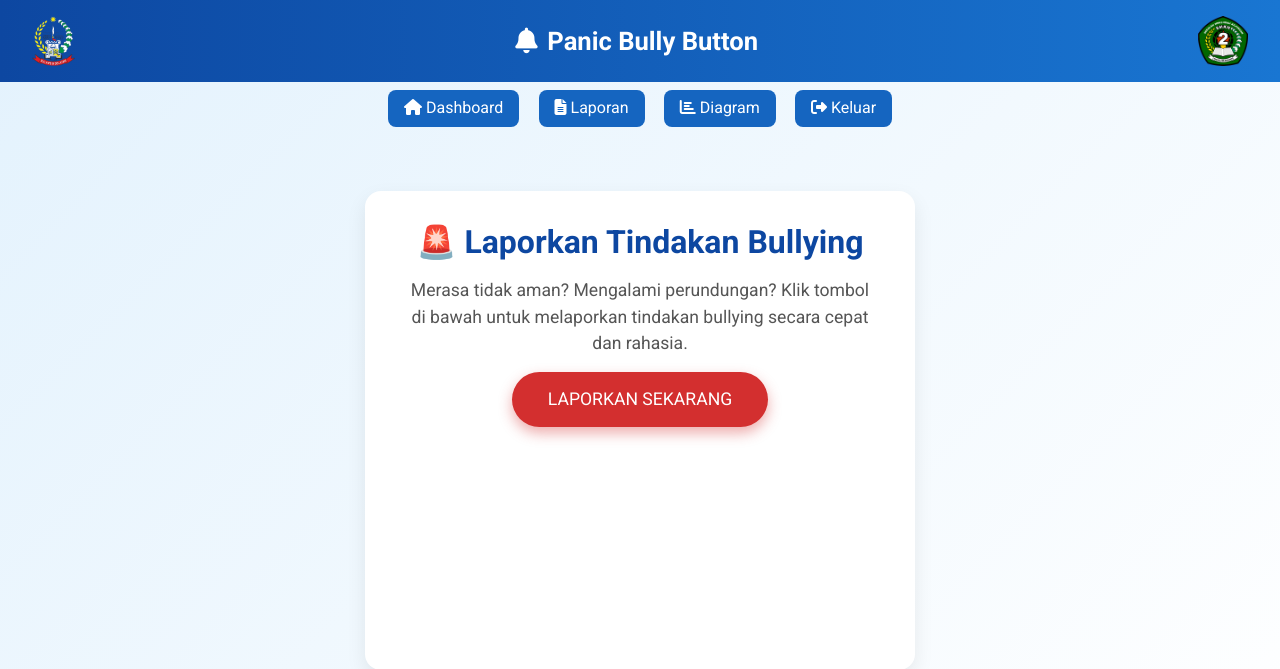
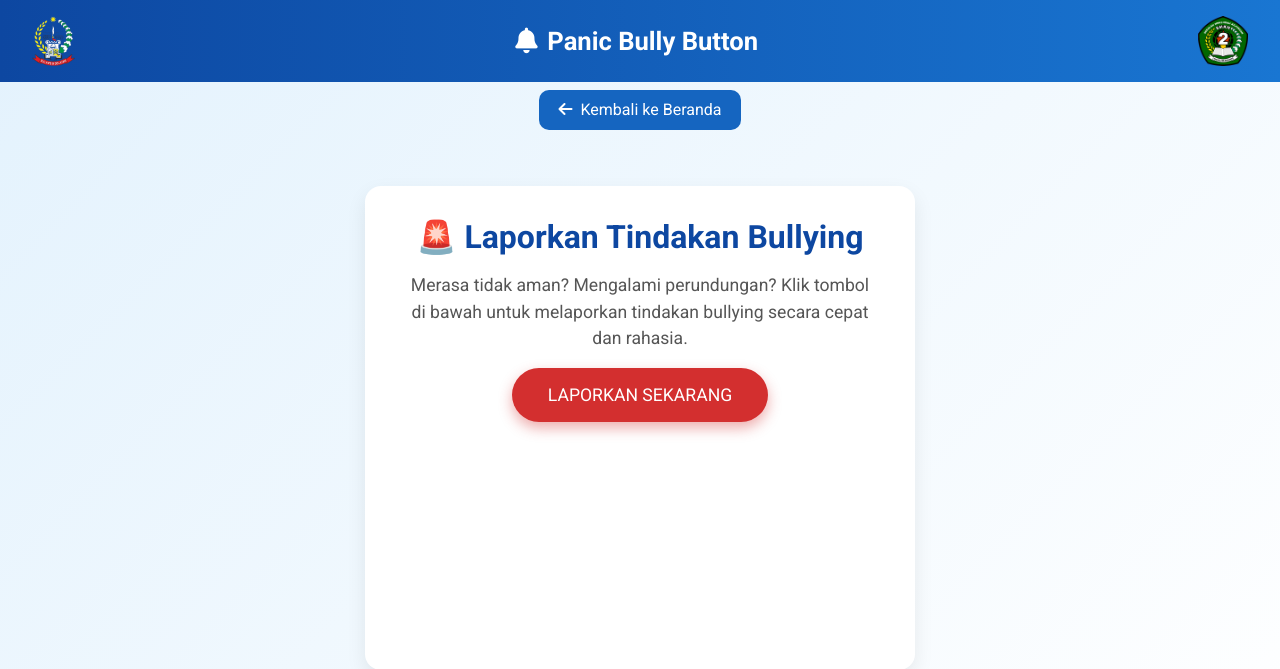
Before and after one commit to HENGKER-MAGANG/PanicBully, a PHP site: page /report.php in a window 1280 px wide. Shown: the top 669 px of the page. Run offline with PHP 8.4, Linux system fonts and the light colour scheme; data that the repository does not hold is empty; some libraries are stand-ins or nearby versions.

Commit message:
mengubah style report

```diff
--- a/report.php
+++ b/report.php
@@ -93,21 +93,21 @@ if ($_SERVER['REQUEST_METHOD'] === 'POST' && isset($_POST['latitude']) && isset(
     .dashboard-nav {
       display: flex;
       justify-content: center;
-      gap: 1.2rem;
-      margin: 0.5rem auto;
-      flex-wrap: wrap;
+      margin-top: 0.5rem;
     }
     .dashboard-nav a {
-      color: #fff;
+      font-weight: 500;
+      padding: 0.5rem 1.2rem;
+      border-radius: 10px;
+      font-size: 1rem;
+      transition: 0.3s ease;
       background-color: #1565c0;
-      padding: 0.4rem 1rem;
-      border-radius: 8px;
+      color: white;
       text-decoration: none;
-      font-weight: 500;
-      transition: background-color 0.3s;
     }
     .dashboard-nav a:hover {
       background-color: #0d47a1;
+      color: #fff;
     }
     main {
       display: flex;
@@ -186,10 +186,9 @@ if ($_SERVER['REQUEST_METHOD'] === 'POST' && isset($_POST['latitude']) && isset(
   </header>
 
   <nav class="dashboard-nav">
-    <a href="dashboard.php"><i class="fa fa-home me-1"></i>Dashboard</a>
-    <a href="data_laporan.php"><i class="fa fa-file-alt me-1"></i>Laporan</a>
-    <a href="data_diagram.php"><i class="fa fa-chart-bar me-1"></i>Diagram</a>
-    <a href="logout.php"><i class="fa fa-sign-out-alt me-1"></i>Keluar</a>
+    <a href="index.php">
+      <i class="fa fa-arrow-left me-2"></i>Kembali ke Beranda
+    </a>
   </nav>
 
   <main>
@@ -262,7 +261,8 @@ if ($_SERVER['REQUEST_METHOD'] === 'POST' && isset($_POST['latitude']) && isset(
       Swal.fire({
         icon: 'success',
         title: 'Laporan Terkirim',
-        text: '<?= $responseDetail ?>'
+        text: '<?= $responseDetail ?>',
+        confirmButtonText: 'OK'
       });
     };
     <?php elseif ($errorDetail): ?>
@@ -270,7 +270,8 @@ if ($_SERVER['REQUEST_METHOD'] === 'POST' && isset($_POST['latitude']) && isset(
       Swal.fire({
         icon: 'error',
         title: 'Gagal Mengirim Pesan',
-        text: '<?= $errorDetail ?>'
+        text: '<?= $errorDetail ?>',
+        confirmButtonText: 'OK'
       });
     };
     <?php endif; ?>
```
